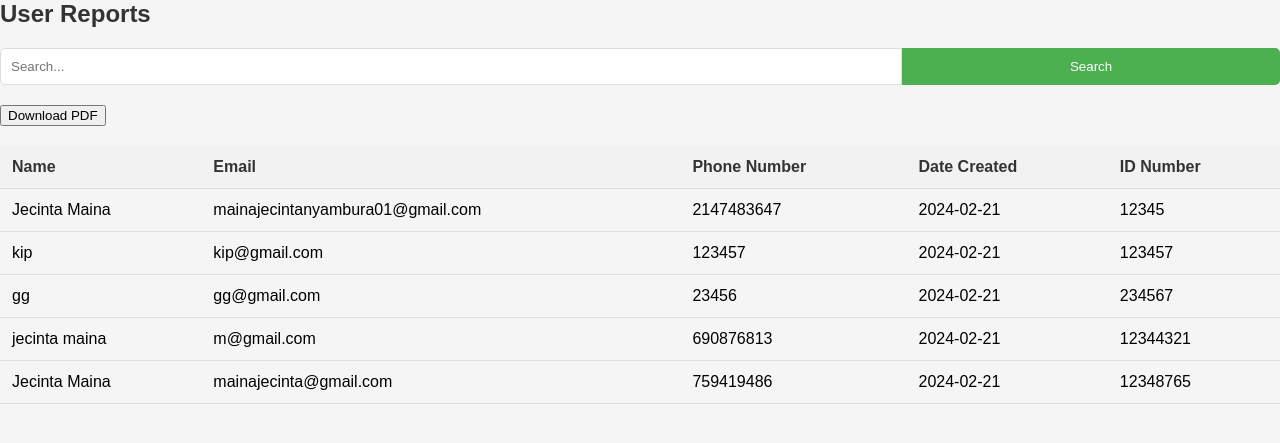
After one commit to danielkirwa/Grocery, a PHP site: page /admin/userreport.php in a window 1280 px wide. The commit adds this page. Shown: the top 443 px of the page. Run offline with PHP 8.4, Linux system fonts and the light colour scheme; data comes from the database, SQL or seed files in the repository; some libraries are stand-ins or nearby versions.

Commit message:
user report

```diff
--- a/admin/admin.php
+++ b/admin/admin.php
@@ -139,7 +139,6 @@ if(isset($_POST['removeproduct'])) {
             <a href="admin.php">Add Products</a>
             <a href="products.php">View Products</a>
             <a href="user.php">System Users</a>
-            <a href="customer.php">Customer Feedback</a>
         </div>
     </div>
 
--- a/admin/customer.php
+++ b/admin/customer.php
@@ -165,7 +165,6 @@ body {
             <a href="admin.php">Add Products</a>
             <a href="products.php">View Products</a>
             <a href="user.php">System Users</a>
-            <a href="customer.php">Customer Feedback</a>
         </div>
         <!-- wrapped the code in div print page -->
     </div>
--- /dev/null
+++ b/admin/sales_report.html
@@ -0,0 +1 @@
+<!DOCTYPE html><html lang="en"><head><meta charset="UTF-8"><meta name="viewport" content="width=device-width, initial-scale=1.0"><title>Sales Report</title><style>body { font-family: Arial, sans-serif; margin: 0; padding: 0; }table { width: 100%; border-collapse: collapse; }th, td { border: 1px solid #ccc; padding: 8px; text-align: left; }th { background-color: #f2f2f2; }</style></head><body><table><thead><tr><th>Month</th><th>Year</th><th>Item Sold</th><th>Customer ID</th><th>Total Amount</th><th>Payment Type</th><th>Payment ID</th></tr></thead><tbody><tr><td>2</td><td>2024</td><td>[{&quot;productName&quot;:&quot;banana&quot;,&quot;quantity&quot;:11,&quot;totalPrice&quot;:110},{&quot;productName&quot;:&quot;onion&quot;,&quot;quantity&quot;:5,&quot;totalPrice&quot;:50}]</td><td>test@gmail.com</td><td>222</td><td>Mpesa</td><td>WDVK23VJF83</td></tr></tbody></table></body></html>
--- a/admin/user.php
+++ b/admin/user.php
@@ -154,6 +154,7 @@ $result = mysqli_query($con, $sqlSelectUsers);
 
 
 ?>
+
 
 <!DOCTYPE html>
 <html lang="en">
--- /dev/null
+++ b/admin/userreport.php
@@ -0,0 +1,162 @@
+<?php
+// Include connection.php and start session if not already started
+require_once('../connection.php');
+session_start();
+
+// Fetch all records initially
+$sqlSelectUsers = "SELECT fullname, email, phonenumber, datecreated, idnumber FROM register";
+$search_condition = '';
+
+// Check if search parameters are provided
+if (isset($_GET['search'])) {
+    $search = mysqli_real_escape_string($con, $_GET['search']);
+    $search_condition = " WHERE fullname LIKE '%$search%' OR email LIKE '%$search%' OR phonenumber LIKE '%$search%' OR datecreated LIKE '%$search%' OR idnumber LIKE '%$search%'";
+    $sqlSelectUsers .= $search_condition;
+}
+
+$result = mysqli_query($con, $sqlSelectUsers);
+?>
+
+<!DOCTYPE html>
+<html lang="en">
+<head>
+    <meta charset="UTF-8">
+    <meta name="viewport" content="width=device-width, initial-scale=1.0">
+    <title>User Reports</title>
+    <style>
+       body {
+            font-family: Arial, sans-serif;
+            margin: 0;
+            padding: 0;
+            background-color: #f5f5f5;
+        }
+
+        .container {
+            max-width: 800px;
+            margin: 20px auto;
+            padding: 20px;
+            background-color: #fff;
+            border-radius: 8px;
+            box-shadow: 0 2px 4px rgba(0, 0, 0, 0.1);
+        }
+
+        h2 {
+            margin-top: 0;
+            color: #333;
+        }
+
+        form {
+            margin-bottom: 20px;
+            display: flex;
+        }
+
+        input[type="text"] {
+            width: 70%;
+            padding: 10px;
+            border: 1px solid #ddd;
+            border-radius: 5px 0 0 5px;
+            outline: none;
+        }
+
+        button[type="submit"] {
+            width: 30%;
+            padding: 10px 20px;
+            background-color: #4CAF50;
+            color: #fff;
+            border: none;
+            border-radius: 0 5px 5px 0;
+            cursor: pointer;
+            outline: none;
+        }
+
+        button[type="submit"]:hover {
+            background-color: #45a049;
+        }
+
+        button.download-pdf {
+            padding: 10px 20px;
+            background-color: #008CBA;
+            color: #fff;
+            border: none;
+            border-radius: 5px;
+            cursor: pointer;
+            outline: none;
+        }
+
+        button.download-pdf:hover {
+            background-color: #005f6b;
+        }
+
+        table {
+            width: 100%;
+            border-collapse: collapse;
+            margin-top: 20px;
+        }
+
+        th, td {
+            padding: 12px;
+            text-align: left;
+            border-bottom: 1px solid #ddd;
+        }
+
+        th {
+            background-color: #f2f2f2;
+            color: #333;
+        }
+
+        tr:hover {
+            background-color: #f9f9f9;
+        }
+    </style>
+    <script src="https://cdnjs.cloudflare.com/ajax/libs/html2pdf.js/0.9.0/html2pdf.bundle.min.js"></script>
+</head>
+<body>
+    <h2>User Reports</h2>
+
+    <!-- Search form -->
+    <form method="GET">
+        <input type="text" name="search" placeholder="Search...">
+        <button type="submit">Search</button>
+    </form>
+
+    <!-- Download PDF button -->
+    <button onclick="generatePDF()">Download PDF</button>
+
+    <!-- User data table -->
+    <table>
+        <tr>
+            <th>Name</th>
+            <th>Email</th>
+            <th>Phone Number</th>
+            <th>Date Created</th>
+            <th>ID Number</th>
+        </tr>
+        <?php
+        // Display user data
+        while ($row = mysqli_fetch_assoc($result)) {
+            echo "<tr>";
+            echo "<td>{$row['fullname']}</td>";
+            echo "<td>{$row['email']}</td>";
+            echo "<td>{$row['phonenumber']}</td>";
+            echo "<td>{$row['datecreated']}</td>";
+            echo "<td>{$row['idnumber']}</td>";
+            echo "</tr>";
+        }
+        ?>
+    </table>
+
+    <script>
+        function generatePDF() {
+            const content = document.body;
+            const options = {
+                filename: 'user_report.pdf',
+                image: { type: 'jpeg', quality: 0.98 },
+                html2canvas: { scale: 2 },
+                jsPDF: { unit: 'in', format: 'letter', orientation: 'portrait' }
+            };
+
+            html2pdf().from(content).set(options).save();
+        }
+    </script>
+</body>
+</html>
```
Also changed, not shown: admin/Dashboard.php (+72 -123 lines), admin/Reports.php (added, +73 -0 lines), admin/salesreport.php (+40 -15 lines).
